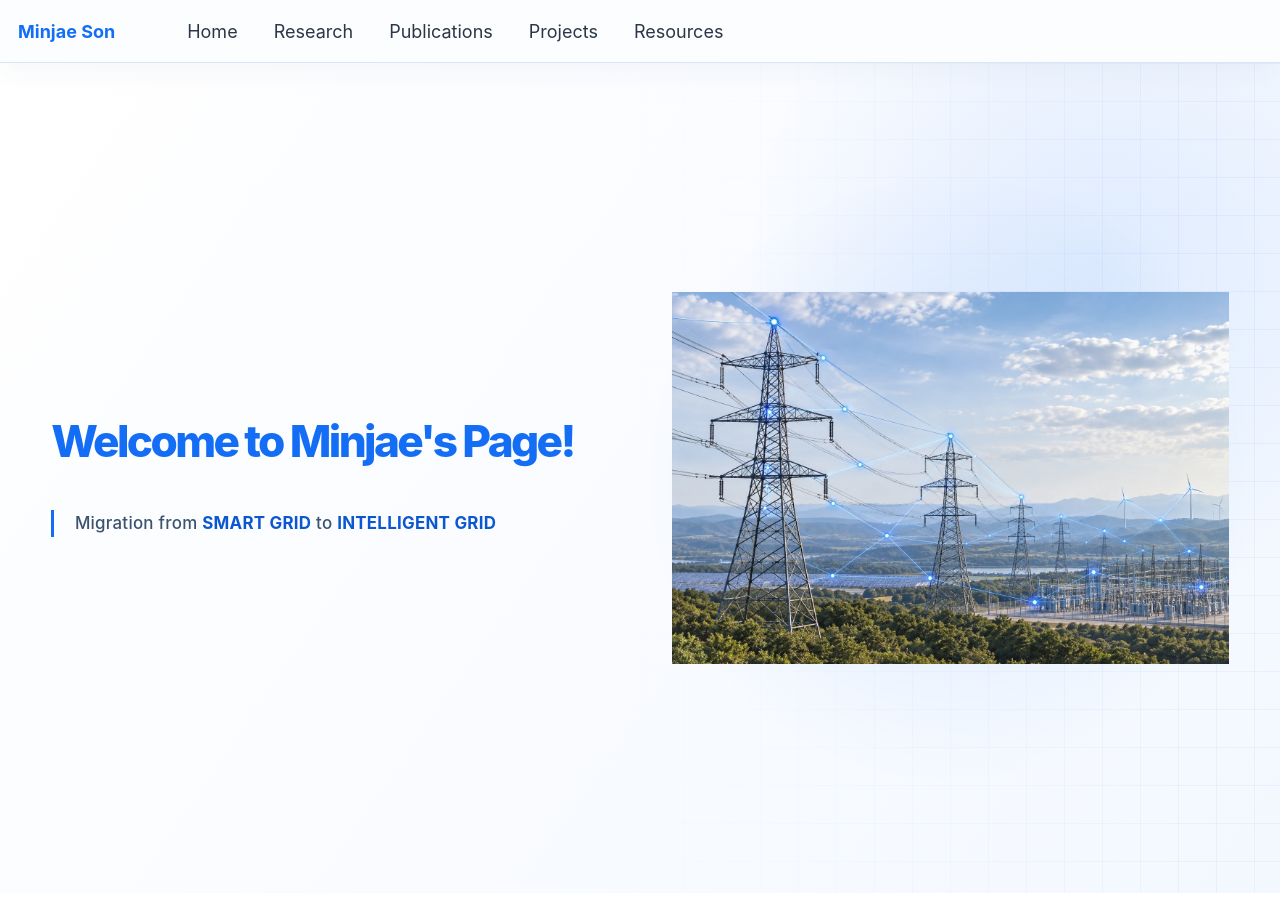
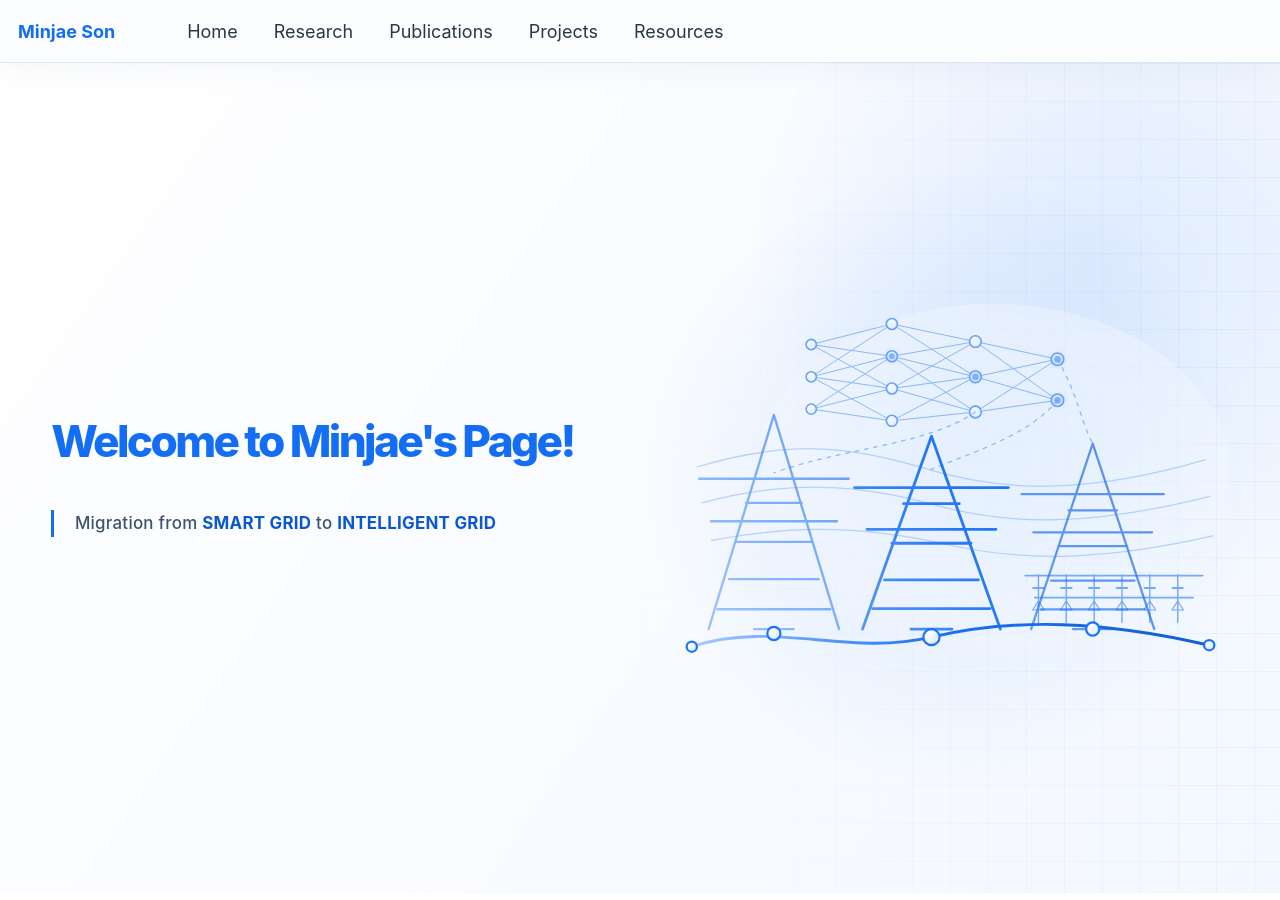
Before and after one commit to powerflow77/powerflow77.github.io, a Jekyll site: the page built from _pages/landing.html, in a window 1280 px wide. Built offline with Jekyll 4.4.1, drawn with Linux system fonts in a browser that asks for light colours.

Commit message:
Replace hero photo with power grid neural network illustration

```diff
--- a/_includes/home-hero.html
+++ b/_includes/home-hero.html
@@ -6,10 +6,10 @@
     </div>
     <div class="home-hero__visual" aria-hidden="true">
       <img
-        src="{{ '/images/landing-power-ai-v3.webp' | relative_url }}"
+        src="{{ '/images/landing-power-ai-v4.svg' | relative_url }}"
         alt=""
-        width="1536"
-        height="1024"
+        width="760"
+        height="540"
         decoding="async"
         fetchpriority="high"
       >
--- a/assets/css/migration.css
+++ b/assets/css/migration.css
@@ -175,9 +175,6 @@ hr { border-top-color: #dce6f2; }
   display: block;
   width: 100%;
   height: auto;
-  filter: brightness(1.035) saturate(.88) contrast(.96);
-  -webkit-mask-image: radial-gradient(ellipse 96% 94% at 54% 50%, #000 64%, rgba(0, 0, 0, .96) 76%, transparent 100%);
-  mask-image: radial-gradient(ellipse 96% 94% at 54% 50%, #000 64%, rgba(0, 0, 0, .96) 76%, transparent 100%);
 }
 .page__content .publication-list { padding-left: 0; list-style: none; }
 .publication-list > li {
```
Also changed, not shown: images/landing-power-ai-v3.webp (deleted), images/landing-power-ai-v4.svg (added).
